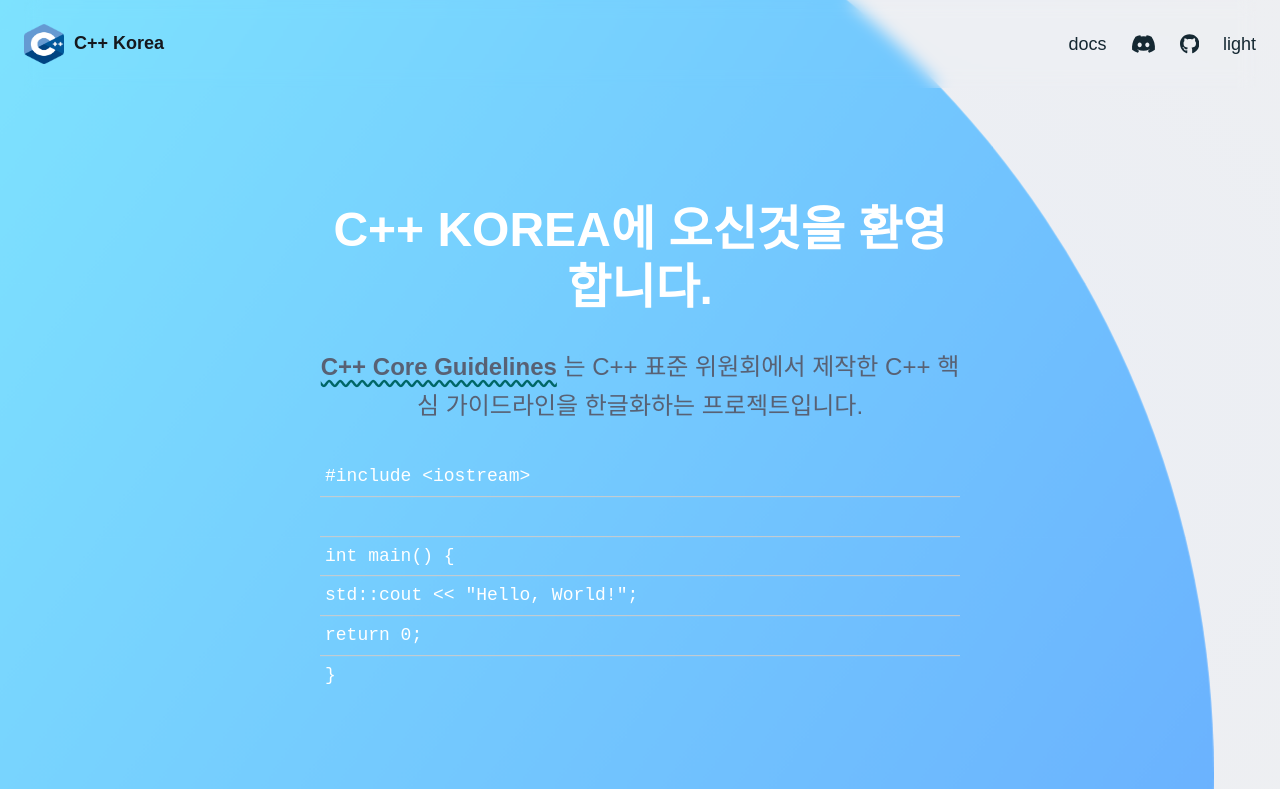
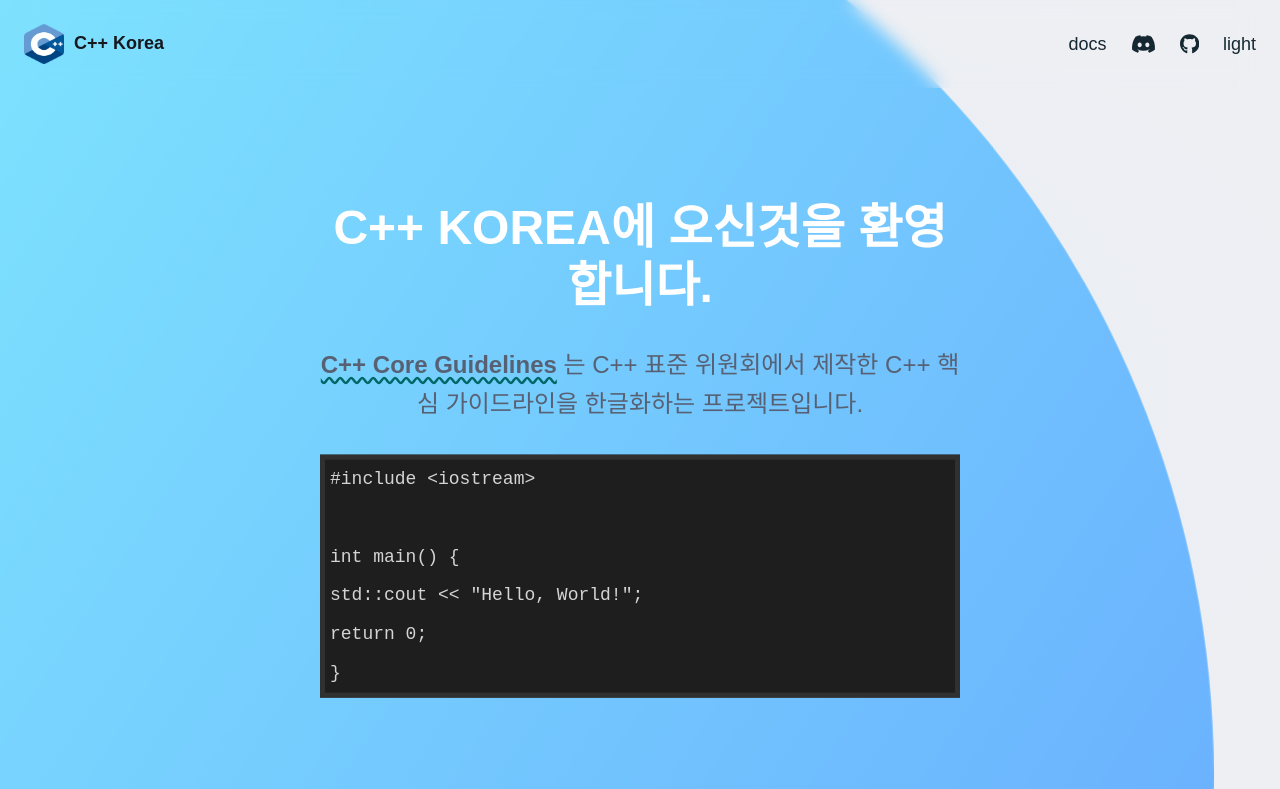
Before and after one commit to cpprhtn/CppKoreaWeb, a SvelteKit app: page / in a window 1280 px wide. Shown: the top 789 px of the page. Built offline with nearby package versions, Linux system fonts and the light colour scheme.

Commit message:
Update +page.svelte

```diff
--- a/src/routes/+page.svelte
+++ b/src/routes/+page.svelte
@@ -121,7 +121,7 @@
     transform: translate(-50%, -50%);
     font-size: 18px;
     color: white;
-    z-index: 1; /* 원 위에 텍스트가 나타날 수 있도록 설정 */
+    z-index: 1;
   }
 
   .code-container {
@@ -129,6 +129,9 @@
     flex-direction: column;
     /* height: 100vh; */
     overflow: hidden;
+    background-color: #1e1e1e;
+    color: #d4d4d4;
+    border: 5px solid #303030;
   }
 
   .code-line {
@@ -137,7 +140,7 @@
     overflow: hidden;
     margin: 0;
     padding: 5px;
-    border-bottom: 1px solid #ccc;
+    /* border-bottom: 1px solid #ccc; */
   }
 
   .code-line:last-child {
```
